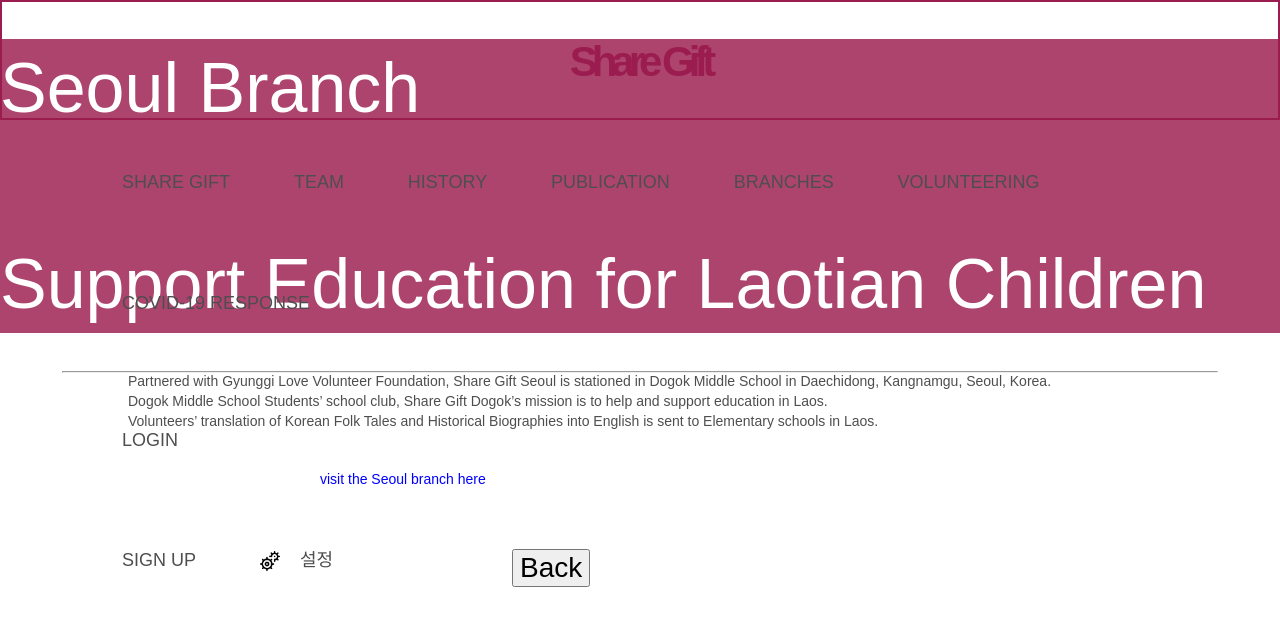
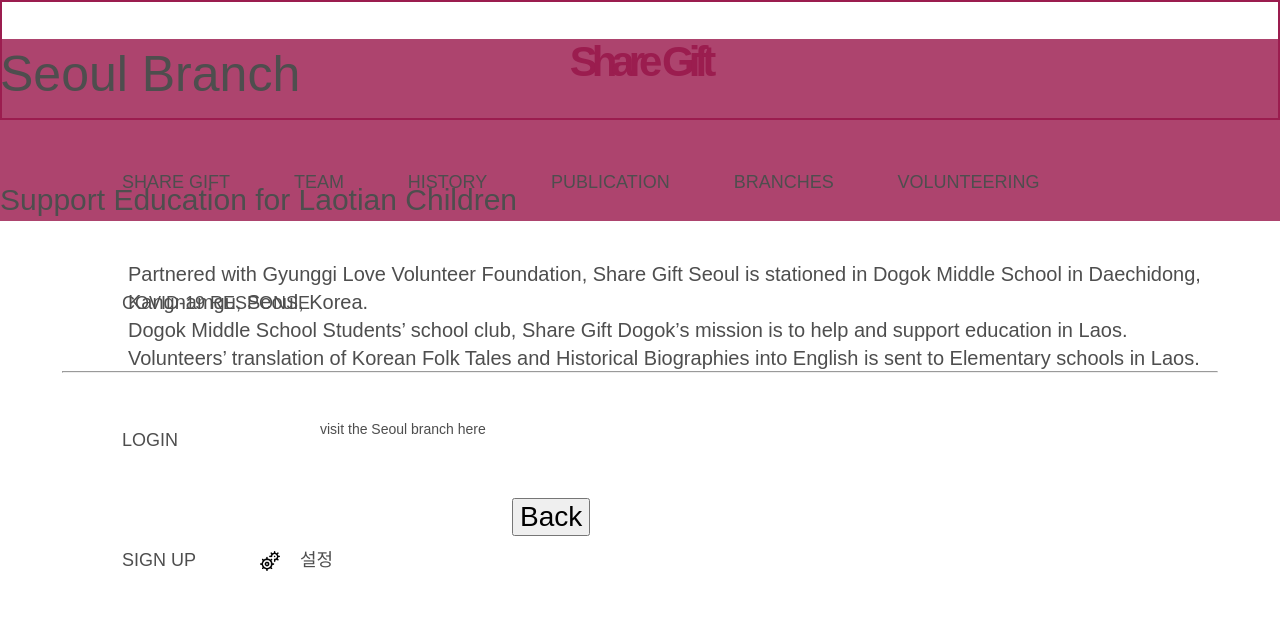
Before and after one commit to yeet1miester/shareGift, a Django app: page /seoul/ in a window 1280 px wide; the page is wider, and only the part inside the window is pictured. Shown: the top 626 px of that part. Run offline with Django 3.2, Linux system fonts and the light colour scheme; some libraries are stand-ins or nearby versions; some web fonts are replaced.

Commit message:
Update seoul.html

```diff
--- a/Webapp/firstProject/shareGift/templates/frontend/seoul.html
+++ b/Webapp/firstProject/shareGift/templates/frontend/seoul.html
@@ -94,13 +94,13 @@
         </div>
 </body>
 <style>
-    .header{text-align:center; border-bottom: solid salmon; }
+    .header{text-align:center; border-bottom: solid #salmon; }
     .but{position: relative; right:15%; top: 1%;}
     .but1{position: relative; left:15%; top: 1%;}
-    .red{background-color: #ad446eff; color: white; font-size: 500%;}
-    .sub{font-size: 100%}
-    .Writing{margin-left: 10%;}
+    .red{background-color: #ad446eff; color: #white; font-size: 50px;}
+    .sub{font-size: 30px}
+    .Writing{margin-left: 10%; font-size: 20px}
     .b1{font-size: 200%; position: relative; top:50%; left:40%}
-    .link{position: relative; left:25%; color: blue}
+    .link{position: relative; left:25%; color: #blue}
 </style>
 </html>
```
